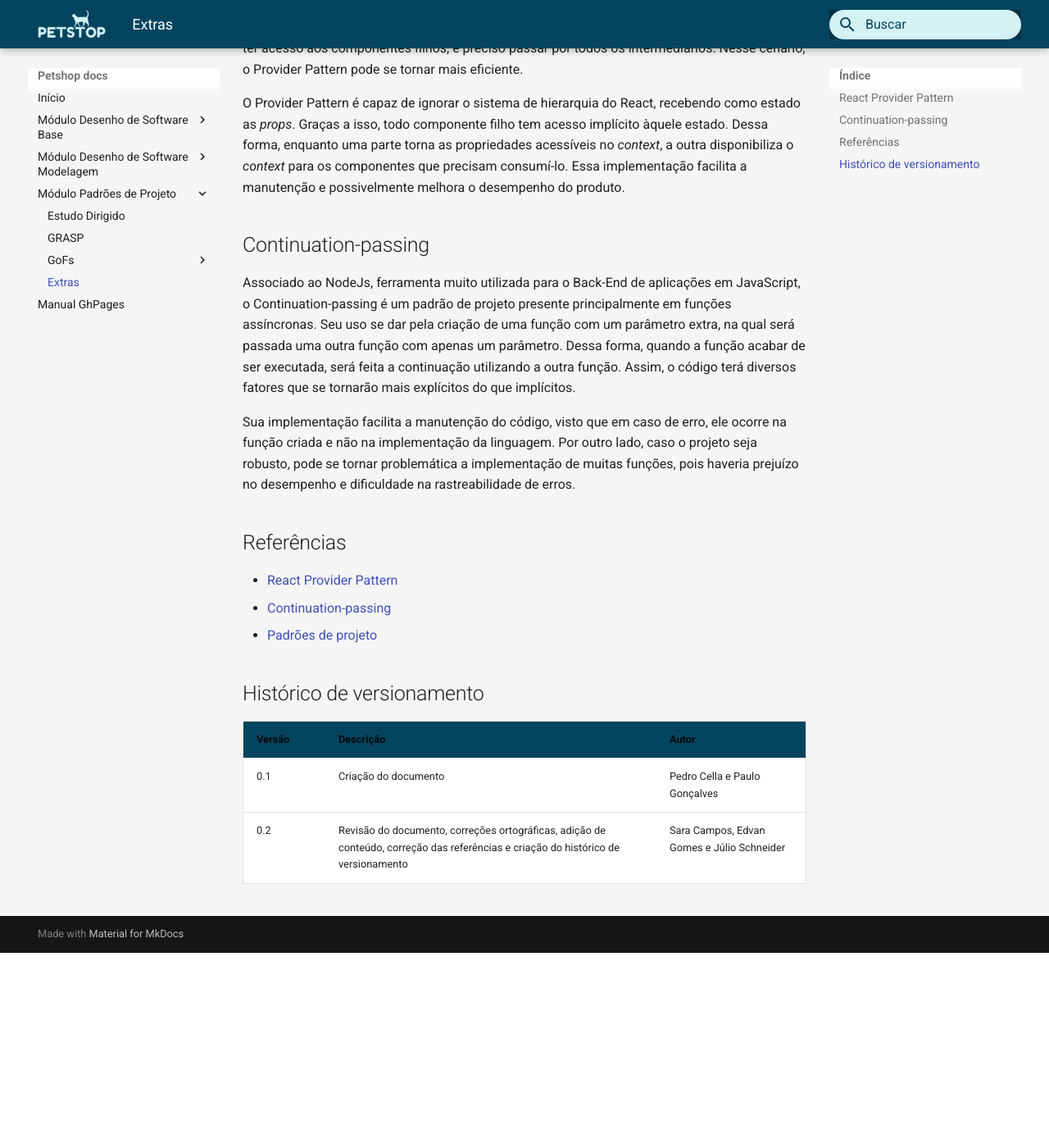
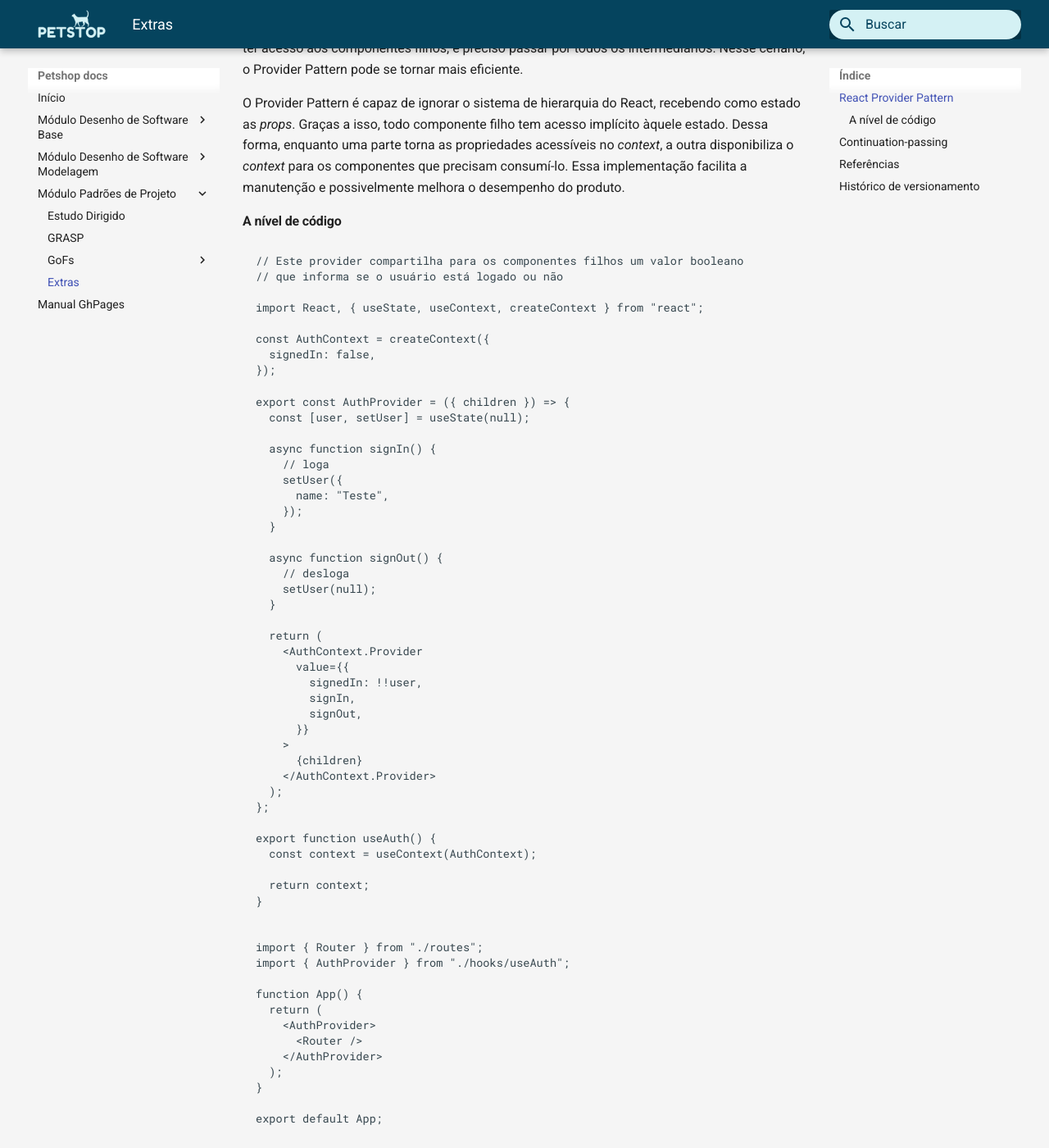
Before and after one commit to UnBArqDsw2021-1/2021.1_G3_PetStop_docs, an MkDocs documentation site: the page built from docs/padroes/extras/extras.md, in a window 1280 px wide and 1400 px high, scrolled down 298 px. Shown: the whole window at 82% size. Built offline with MkDocs 1.6.1 and Material for MkDocs 9.7.7, drawn with Linux system fonts in a browser that asks for light colours; before the commit the page ends 1460 px from its top, so only the background shows below that; some of the changed text lies outside the part shown.

Commit message:
docs: adding react provider code example
Co-authored-by: Ruan Moura <ruanmoura13@outlook.com>
Co-authored-by: faco400 <vd.souza1999@gmail.com>
Co-authored-by: Victor Samuel dos Santos Lucas <victor.samuelsantoss@gmail.com>
Co-authored-by: thiagomesUNB <thiago.luiz20000@gmail.com>

````diff
--- a/docs/padroes/extras/extras.md
+++ b/docs/padroes/extras/extras.md
@@ -2,9 +2,88 @@
 
 ## React Provider Pattern
 
-React é uma biblioteca de JavaScript extremamente atrelada ao uso de componentes. Essa componentização é responsável por caracterizar ferramentas e seus respectivos funcionamentos. Além destes, existem as *props*, que são as propriedades passadas através da hierarquia na árvore de componentes. Entretanto, esse método é mais custoso, visto que, para ter acesso aos componentes filhos, é preciso passar por todos os intermediários. Nesse cenário, o Provider Pattern pode se tornar mais eficiente.
+React é uma biblioteca de JavaScript extremamente atrelada ao uso de componentes. Essa componentização é responsável por caracterizar ferramentas e seus respectivos funcionamentos. Além destes, existem as _props_, que são as propriedades passadas através da hierarquia na árvore de componentes. Entretanto, esse método é mais custoso, visto que, para ter acesso aos componentes filhos, é preciso passar por todos os intermediários. Nesse cenário, o Provider Pattern pode se tornar mais eficiente.
 
-O Provider Pattern é capaz de ignorar o sistema de hierarquia do React, recebendo como estado as *props*. Graças a isso, todo componente filho tem acesso implícito àquele estado. Dessa forma, enquanto uma parte torna as propriedades acessíveis no *context*, a outra disponibiliza o *context* para os componentes que precisam consumí-lo. Essa implementação facilita a manutenção e possivelmente melhora o desempenho do produto.
+O Provider Pattern é capaz de ignorar o sistema de hierarquia do React, recebendo como estado as _props_. Graças a isso, todo componente filho tem acesso implícito àquele estado. Dessa forma, enquanto uma parte torna as propriedades acessíveis no _context_, a outra disponibiliza o _context_ para os componentes que precisam consumí-lo. Essa implementação facilita a manutenção e possivelmente melhora o desempenho do produto.
+
+#### A nível de código
+
+```
+// Este provider compartilha para os componentes filhos um valor booleano
+// que informa se o usuário está logado ou não
+
+import React, { useState, useContext, createContext } from "react";
+
+const AuthContext = createContext({
+  signedIn: false,
+});
+
+export const AuthProvider = ({ children }) => {
+  const [user, setUser] = useState(null);
+
+  async function signIn() {
+    // loga
+    setUser({
+      name: "Teste",
+    });
+  }
+
+  async function signOut() {
+    // desloga
+    setUser(null);
+  }
+
+  return (
+    <AuthContext.Provider
+      value={{
+        signedIn: !!user,
+        signIn,
+        signOut,
+      }}
+    >
+      {children}
+    </AuthContext.Provider>
+  );
+};
+
+export function useAuth() {
+  const context = useContext(AuthContext);
+
+  return context;
+}
+```
+
+```
+import { Router } from "./routes";
+import { AuthProvider } from "./hooks/useAuth";
+
+function App() {
+  return (
+    <AuthProvider>
+      <Router />
+    </AuthProvider>
+  );
+}
+
+export default App;
+```
+
+```
+// O componente de rotas devolve páginas diferentes a depender do
+// estado signedIn provido pelo AuthProvider
+
+import { useAuth } from "./hooks/useAuth";
+
+export function Router() {
+  const { signedIn } = useAuth();
+
+  return signedIn ? (
+    <div>{/* Componente de rotas para usuários já autenticados */}</div>
+  ) : (
+    <div>{/* Componente de rotas para usuários não autenticados */}</div>
+  );
+}
+```
 
 ## Continuation-passing
 
@@ -20,7 +99,8 @@ Sua implementação facilita a manutenção do código, visto que em caso de err
 
 ## Histórico de versionamento
 
-| Versão | Descrição | Autor |
-| - | - | - |
-| 0.1 | Criação do documento | Pedro Cella e Paulo Gonçalves |
-| 0.2 | Revisão do documento, correções ortográficas, adição de conteúdo, correção das referências e criação do histórico de versionamento | Sara Campos, Edvan Gomes e Júlio Schneider|
+| Versão | Descrição                                                                                                                          | Autor                                                                  |
+| ------ | ---------------------------------------------------------------------------------------------------------------------------------- | ---------------------------------------------------------------------- |
+| 0.1    | Criação do documento                                                                                                               | Pedro Cella e Paulo Gonçalves                                          |
+| 0.2    | Revisão do documento, correções ortográficas, adição de conteúdo, correção das referências e criação do histórico de versionamento | Sara Campos, Edvan Gomes e Júlio Schneider                             |
+| 0.3    | Adição do nível de código do padrão React Provider                                                                                 | Arthur Sena, Victor Samuel, Thiago Luiz, Antonio Ruan, Vinicius Vieira |
````
